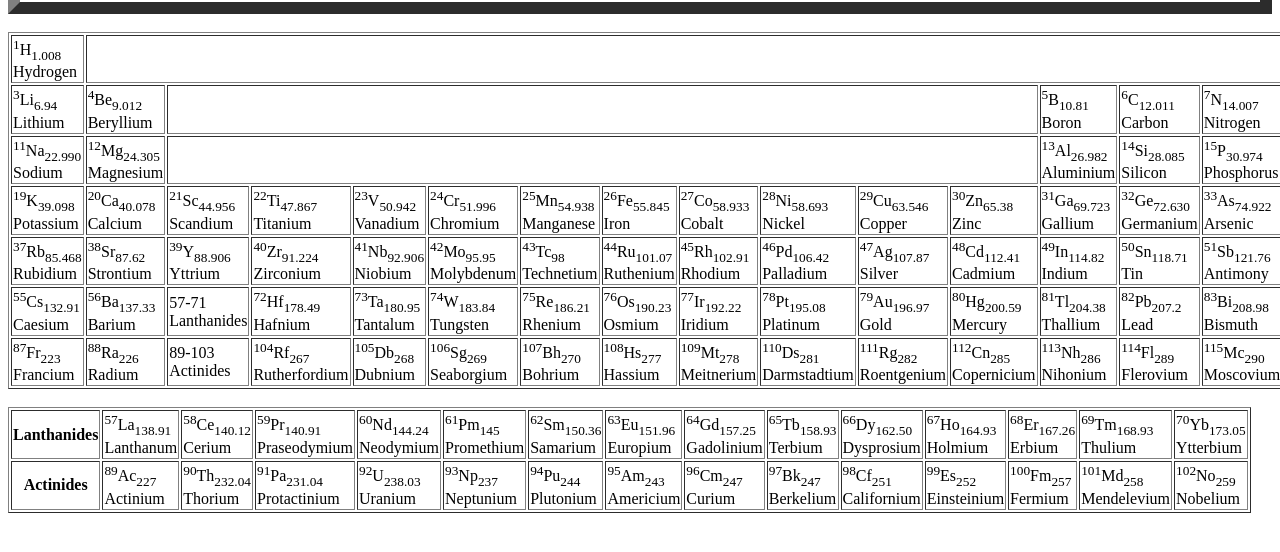
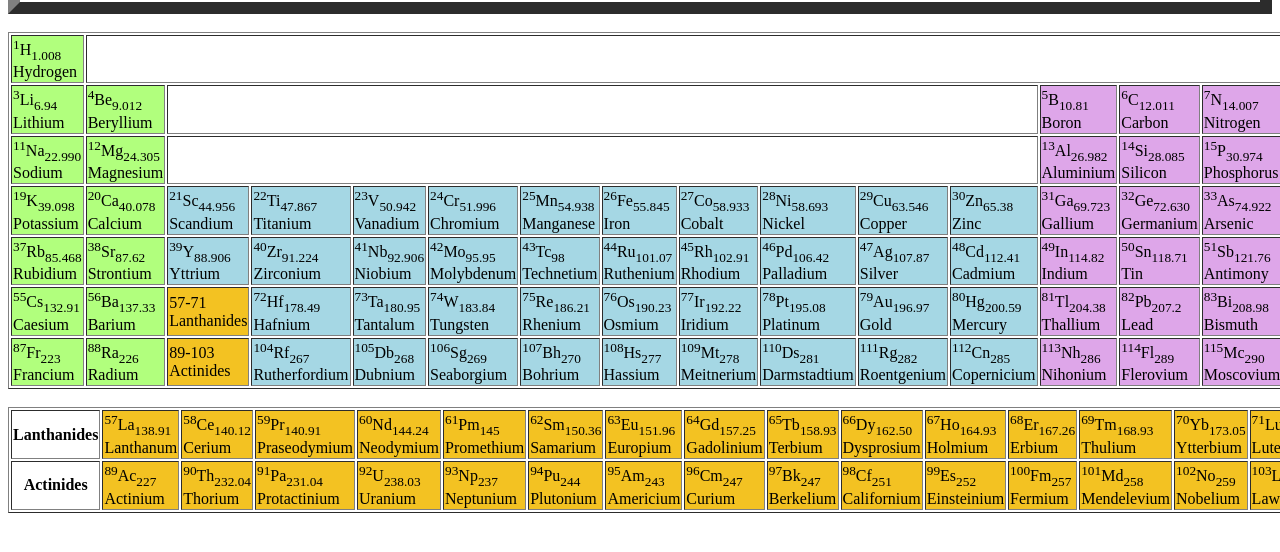
Before and after one commit to taimoorshoaib859/Periodic-Table-SMIT, a plain HTML site: page index.html in a window 1280 px wide. Shown: the part 106-658 px from the top of the page. Drawn offline with Linux system fonts and the light colour scheme.

Commit message:
added colors

```diff
--- a/index.html
+++ b/index.html
@@ -17,501 +17,518 @@
 
     <table border="1">
       <tr>
-        <td>
+        <td style="background-color: rgb(177, 255, 125)">
           <sup>1</sup>H<sub>1.008</sub>
           <div>Hydrogen</div>
         </td>
         <td colspan="16"></td>
-        <td>
+        <td style="background-color: rgb(177, 255, 125)">
           <sup>2</sup>He<sub>4.003</sub>
           <div>Helium</div>
         </td>
       </tr>
+
       <tr>
-        <td>
+        <td style="background-color: rgb(177, 255, 125)">
           <sup>3</sup>Li<sub>6.94</sub>
           <div>Lithium</div>
         </td>
-        <td>
+        <td style="background-color: rgb(177, 255, 125)">
           <sup>4</sup>Be<sub>9.012</sub>
           <div>Beryllium</div>
         </td>
         <td colspan="10"></td>
-        <td>
+        <td style="background-color: rgb(222, 166, 233)">
           <sup>5</sup>B<sub>10.81</sub>
           <div>Boron</div>
         </td>
-        <td>
+        <td style="background-color: rgb(222, 166, 233)">
           <sup>6</sup>C<sub>12.011</sub>
           <div>Carbon</div>
         </td>
-        <td>
+        <td style="background-color: rgb(222, 166, 233)">
           <sup>7</sup>N<sub>14.007</sub>
           <div>Nitrogen</div>
         </td>
-        <td>
+        <td style="background-color: rgb(222, 166, 233)">
           <sup>8</sup>O<sub>15.999</sub>
           <div>Oxygen</div>
         </td>
-        <td>
+        <td style="background-color: rgb(222, 166, 233)">
           <sup>9</sup>F<sub>18.998</sub>
           <div>Fluorine</div>
         </td>
-        <td>
+        <td style="background-color: rgb(222, 166, 233)">
           <sup>10</sup>Ne<sub>20.180</sub>
           <div>Neon</div>
         </td>
       </tr>
+
       <tr>
-        <td>
+        <td style="background-color: rgb(177, 255, 125)">
           <sup>11</sup>Na<sub>22.990</sub>
           <div>Sodium</div>
         </td>
-        <td>
+        <td style="background-color: rgb(177, 255, 125)">
           <sup>12</sup>Mg<sub>24.305</sub>
           <div>Magnesium</div>
         </td>
         <td colspan="10"></td>
-        <td>
+        <td style="background-color: rgb(222, 166, 233)">
           <sup>13</sup>Al<sub>26.982</sub>
           <div>Aluminium</div>
         </td>
-        <td>
+        <td style="background-color: rgb(222, 166, 233)">
           <sup>14</sup>Si<sub>28.085</sub>
           <div>Silicon</div>
         </td>
-        <td>
+        <td style="background-color: rgb(222, 166, 233)">
           <sup>15</sup>P<sub>30.974</sub>
           <div>Phosphorus</div>
         </td>
-        <td>
+        <td style="background-color: rgb(222, 166, 233)">
           <sup>16</sup>S<sub>32.06</sub>
           <div>Sulfur</div>
         </td>
-        <td>
+        <td style="background-color: rgb(222, 166, 233)">
           <sup>17</sup>Cl<sub>35.45</sub>
           <div>Chlorine</div>
         </td>
-        <td>
+        <td style="background-color: rgb(222, 166, 233)">
           <sup>18</sup>Ar<sub>39.948</sub>
           <div>Argon</div>
         </td>
       </tr>
+
       <tr>
-        <td>
+        <td style="background-color: rgb(177, 255, 125)">
           <sup>19</sup>K<sub>39.098</sub>
           <div>Potassium</div>
         </td>
-        <td>
+        <td style="background-color: rgb(177, 255, 125)">
           <sup>20</sup>Ca<sub>40.078</sub>
           <div>Calcium</div>
         </td>
-        <td>
+        <td style="background-color: rgb(165, 215, 228)">
           <sup>21</sup>Sc<sub>44.956</sub>
           <div>Scandium</div>
         </td>
-        <td>
+        <td style="background-color: rgb(165, 215, 228)">
           <sup>22</sup>Ti<sub>47.867</sub>
           <div>Titanium</div>
         </td>
-        <td>
+        <td style="background-color: rgb(165, 215, 228)">
           <sup>23</sup>V<sub>50.942</sub>
           <div>Vanadium</div>
         </td>
-        <td>
+        <td style="background-color: rgb(165, 215, 228)">
           <sup>24</sup>Cr<sub>51.996</sub>
           <div>Chromium</div>
         </td>
-        <td>
+        <td style="background-color: rgb(165, 215, 228)">
           <sup>25</sup>Mn<sub>54.938</sub>
           <div>Manganese</div>
         </td>
-        <td>
+        <td style="background-color: rgb(165, 215, 228)">
           <sup>26</sup>Fe<sub>55.845</sub>
           <div>Iron</div>
         </td>
-        <td>
+        <td style="background-color: rgb(165, 215, 228)">
           <sup>27</sup>Co<sub>58.933</sub>
           <div>Cobalt</div>
         </td>
-        <td>
+        <td style="background-color: rgb(165, 215, 228)">
           <sup>28</sup>Ni<sub>58.693</sub>
           <div>Nickel</div>
         </td>
-        <td>
+        <td style="background-color: rgb(165, 215, 228)">
           <sup>29</sup>Cu<sub>63.546</sub>
           <div>Copper</div>
         </td>
-        <td>
+        <td style="background-color: rgb(165, 215, 228)">
           <sup>30</sup>Zn<sub>65.38</sub>
           <div>Zinc</div>
         </td>
-        <td>
+        <td style="background-color: rgb(222, 166, 233)">
           <sup>31</sup>Ga<sub>69.723</sub>
           <div>Gallium</div>
         </td>
-        <td>
+        <td style="background-color: rgb(222, 166, 233)">
           <sup>32</sup>Ge<sub>72.630</sub>
           <div>Germanium</div>
         </td>
-        <td>
+        <td style="background-color: rgb(222, 166, 233)">
           <sup>33</sup>As<sub>74.922</sub>
           <div>Arsenic</div>
         </td>
-        <td>
+        <td style="background-color: rgb(222, 166, 233)">
           <sup>34</sup>Se<sub>78.971</sub>
           <div>Selenium</div>
         </td>
-        <td>
+        <td style="background-color: rgb(222, 166, 233)">
           <sup>35</sup>Br<sub>79.904</sub>
           <div>Bromine</div>
         </td>
-        <td>
+        <td style="background-color: rgb(222, 166, 233)">
           <sup>36</sup>Kr<sub>83.798</sub>
           <div>Krypton</div>
         </td>
       </tr>
+
       <tr>
-        <td>
+        <td style="background-color: rgb(177, 255, 125)">
           <sup>37</sup>Rb<sub>85.468</sub>
           <div>Rubidium</div>
         </td>
-        <td>
+        <td style="background-color: rgb(177, 255, 125)">
           <sup>38</sup>Sr<sub>87.62</sub>
           <div>Strontium</div>
         </td>
-        <td>
+        <td style="background-color: rgb(165, 215, 228)">
           <sup>39</sup>Y<sub>88.906</sub>
           <div>Yttrium</div>
         </td>
-        <td>
+        <td style="background-color: rgb(165, 215, 228)">
           <sup>40</sup>Zr<sub>91.224</sub>
           <div>Zirconium</div>
         </td>
-        <td>
+        <td style="background-color: rgb(165, 215, 228)">
           <sup>41</sup>Nb<sub>92.906</sub>
           <div>Niobium</div>
         </td>
-        <td>
+        <td style="background-color: rgb(165, 215, 228)">
           <sup>42</sup>Mo<sub>95.95</sub>
           <div>Molybdenum</div>
         </td>
-        <td>
+        <td style="background-color: rgb(165, 215, 228)">
           <sup>43</sup>Tc<sub>98</sub>
           <div>Technetium</div>
         </td>
-        <td>
+        <td style="background-color: rgb(165, 215, 228)">
           <sup>44</sup>Ru<sub>101.07</sub>
           <div>Ruthenium</div>
         </td>
-        <td>
+        <td style="background-color: rgb(165, 215, 228)">
           <sup>45</sup>Rh<sub>102.91</sub>
           <div>Rhodium</div>
         </td>
-        <td>
+        <td style="background-color: rgb(165, 215, 228)">
           <sup>46</sup>Pd<sub>106.42</sub>
           <div>Palladium</div>
         </td>
-        <td>
+        <td style="background-color: rgb(165, 215, 228)">
           <sup>47</sup>Ag<sub>107.87</sub>
           <div>Silver</div>
         </td>
-        <td>
+        <td style="background-color: rgb(165, 215, 228)">
           <sup>48</sup>Cd<sub>112.41</sub>
           <div>Cadmium</div>
         </td>
-        <td>
+        <td style="background-color: rgb(222, 166, 233)">
           <sup>49</sup>In<sub>114.82</sub>
           <div>Indium</div>
         </td>
-        <td>
+        <td style="background-color: rgb(222, 166, 233)">
           <sup>50</sup>Sn<sub>118.71</sub>
           <div>Tin</div>
         </td>
-        <td>
+        <td style="background-color: rgb(222, 166, 233)">
           <sup>51</sup>Sb<sub>121.76</sub>
           <div>Antimony</div>
         </td>
-        <td>
+        <td style="background-color: rgb(222, 166, 233)">
           <sup>52</sup>Te<sub>127.60</sub>
           <div>Tellurium</div>
         </td>
-        <td>
+        <td style="background-color: rgb(222, 166, 233)">
           <sup>53</sup>I<sub>126.90</sub>
           <div>Iodine</div>
         </td>
-        <td>
+        <td style="background-color: rgb(222, 166, 233)">
           <sup>54</sup>Xe<sub>131.29</sub>
           <div>Xenon</div>
         </td>
       </tr>
+
       <tr>
-        <td>
+        <td style="background-color: rgb(177, 255, 125)">
           <sup>55</sup>Cs<sub>132.91</sub>
           <div>Caesium</div>
         </td>
-        <td>
+        <td style="background-color: rgb(177, 255, 125)">
           <sup>56</sup>Ba<sub>137.33</sub>
           <div>Barium</div>
         </td>
-        <td>
+        <td style="background-color: rgb(243, 194, 34)">
           57-71
           <div>Lanthanides</div>
         </td>
-        <td>
+        <td style="background-color: rgb(165, 215, 228)">
           <sup>72</sup>Hf<sub>178.49</sub>
           <div>Hafnium</div>
         </td>
-        <td>
+        <td style="background-color: rgb(165, 215, 228)">
           <sup>73</sup>Ta<sub>180.95</sub>
           <div>Tantalum</div>
         </td>
-        <td>
+        <td style="background-color: rgb(165, 215, 228)">
           <sup>74</sup>W<sub>183.84</sub>
           <div>Tungsten</div>
         </td>
-        <td>
+        <td style="background-color: rgb(165, 215, 228)">
           <sup>75</sup>Re<sub>186.21</sub>
           <div>Rhenium</div>
         </td>
-        <td>
+        <td style="background-color: rgb(165, 215, 228)">
           <sup>76</sup>Os<sub>190.23</sub>
           <div>Osmium</div>
         </td>
-        <td>
+        <td style="background-color: rgb(165, 215, 228)">
           <sup>77</sup>Ir<sub>192.22</sub>
           <div>Iridium</div>
         </td>
-        <td>
+        <td style="background-color: rgb(165, 215, 228)">
           <sup>78</sup>Pt<sub>195.08</sub>
           <div>Platinum</div>
         </td>
-        <td>
+        <td style="background-color: rgb(165, 215, 228)">
           <sup>79</sup>Au<sub>196.97</sub>
           <div>Gold</div>
         </td>
-        <td>
+        <td style="background-color: rgb(165, 215, 228)">
           <sup>80</sup>Hg<sub>200.59</sub>
           <div>Mercury</div>
         </td>
-        <td>
+        <td style="background-color: rgb(222, 166, 233)">
           <sup>81</sup>Tl<sub>204.38</sub>
           <div>Thallium</div>
         </td>
-        <td>
+        <td style="background-color: rgb(222, 166, 233)">
           <sup>82</sup>Pb<sub>207.2</sub>
           <div>Lead</div>
         </td>
-        <td>
+        <td style="background-color: rgb(222, 166, 233)">
           <sup>83</sup>Bi<sub>208.98</sub>
           <div>Bismuth</div>
         </td>
-        <td>
+        <td style="background-color: rgb(222, 166, 233)">
           <sup>84</sup>Po<sub>209</sub>
           <div>Polonium</div>
         </td>
-        <td>
+        <td style="background-color: rgb(222, 166, 233)">
           <sup>85</sup>At<sub>210</sub>
           <div>Astatine</div>
         </td>
-        <td>
+        <td style="background-color: rgb(222, 166, 233)">
           <sup>86</sup>Rn<sub>222</sub>
           <div>Radon</div>
         </td>
       </tr>
+
       <tr>
-        <td>
+        <td style="background-color: rgb(177, 255, 125)">
           <sup>87</sup>Fr<sub>223</sub>
           <div>Francium</div>
         </td>
-        <td>
+        <td style="background-color: rgb(177, 255, 125)">
           <sup>88</sup>Ra<sub>226</sub>
           <div>Radium</div>
         </td>
-        <td>
+        <td style="background-color: rgb(243, 194, 34)">
           89-103
           <div>Actinides</div>
         </td>
-        <td>
+        <td style="background-color: rgb(165, 215, 228)">
           <sup>104</sup>Rf<sub>267</sub>
           <div>Rutherfordium</div>
         </td>
-        <td>
+        <td style="background-color: rgb(165, 215, 228)">
           <sup>105</sup>Db<sub>268</sub>
           <div>Dubnium</div>
         </td>
-        <td>
+        <td style="background-color: rgb(165, 215, 228)">
           <sup>106</sup>Sg<sub>269</sub>
           <div>Seaborgium</div>
         </td>
-        <td>
+        <td style="background-color: rgb(165, 215, 228)">
           <sup>107</sup>Bh<sub>270</sub>
           <div>Bohrium</div>
         </td>
-        <td>
+        <td style="background-color: rgb(165, 215, 228)">
           <sup>108</sup>Hs<sub>277</sub>
           <div>Hassium</div>
         </td>
-        <td>
+        <td style="background-color: rgb(165, 215, 228)">
           <sup>109</sup>Mt<sub>278</sub>
           <div>Meitnerium</div>
         </td>
-        <td>
+        <td style="background-color: rgb(165, 215, 228)">
           <sup>110</sup>Ds<sub>281</sub>
           <div>Darmstadtium</div>
         </td>
-        <td>
+        <td style="background-color: rgb(165, 215, 228)">
           <sup>111</sup>Rg<sub>282</sub>
           <div>Roentgenium</div>
         </td>
-        <td>
+        <td style="background-color: rgb(165, 215, 228)">
           <sup>112</sup>Cn<sub>285</sub>
           <div>Copernicium</div>
         </td>
-        <td>
+        <td style="background-color: rgb(222, 166, 233)">
           <sup>113</sup>Nh<sub>286</sub>
           <div>Nihonium</div>
         </td>
-        <td>
+        <td style="background-color: rgb(222, 166, 233)">
           <sup>114</sup>Fl<sub>289</sub>
           <div>Flerovium</div>
         </td>
-        <td>
+        <td style="background-color: rgb(222, 166, 233)">
           <sup>115</sup>Mc<sub>290</sub>
           <div>Moscovium</div>
         </td>
-        <td>
+        <td style="background-color: rgb(222, 166, 233)">
           <sup>116</sup>Lv<sub>293</sub>
           <div>Livermorium</div>
         </td>
-        <td>
+        <td style="background-color: rgb(222, 166, 233)">
           <sup>117</sup>Ts<sub>294</sub>
           <div>Tennessine</div>
         </td>
-        <td>
+        <td style="background-color: rgb(222, 166, 233)">
           <sup>118</sup>Og<sub>294</sub>
           <div>Oganesson</div>
         </td>
       </tr>
     </table>
+
     <br />
+
     <table border="1">
       <tr>
         <th>Lanthanides</th>
-        <td>
+        <td style="background-color: rgb(243, 194, 34)">
           <sup>57</sup>La<sub>138.91</sub>
           <div>Lanthanum</div>
         </td>
-        <td>
+        <td style="background-color: rgb(243, 194, 34)">
           <sup>58</sup>Ce<sub>140.12</sub>
           <div>Cerium</div>
         </td>
-        <td>
+        <td style="background-color: rgb(243, 194, 34)">
           <sup>59</sup>Pr<sub>140.91</sub>
           <div>Praseodymium</div>
         </td>
-        <td>
+        <td style="background-color: rgb(243, 194, 34)">
           <sup>60</sup>Nd<sub>144.24</sub>
           <div>Neodymium</div>
         </td>
-        <td>
+        <td style="background-color: rgb(243, 194, 34)">
           <sup>61</sup>Pm<sub>145</sub>
           <div>Promethium</div>
         </td>
-        <td>
+        <td style="background-color: rgb(243, 194, 34)">
           <sup>62</sup>Sm<sub>150.36</sub>
           <div>Samarium</div>
         </td>
-        <td>
+        <td style="background-color: rgb(243, 194, 34)">
           <sup>63</sup>Eu<sub>151.96</sub>
           <div>Europium</div>
         </td>
-        <td>
+        <td style="background-color: rgb(243, 194, 34)">
           <sup>64</sup>Gd<sub>157.25</sub>
           <div>Gadolinium</div>
         </td>
-        <td>
+        <td style="background-color: rgb(243, 194, 34)">
           <sup>65</sup>Tb<sub>158.93</sub>
           <div>Terbium</div>
         </td>
-        <td>
+        <td style="background-color: rgb(243, 194, 34)">
           <sup>66</sup>Dy<sub>162.50</sub>
           <div>Dysprosium</div>
         </td>
-        <td>
+        <td style="background-color: rgb(243, 194, 34)">
           <sup>67</sup>Ho<sub>164.93</sub>
           <div>Holmium</div>
         </td>
-        <td>
+        <td style="background-color: rgb(243, 194, 34)">
           <sup>68</sup>Er<sub>167.26</sub>
           <div>Erbium</div>
         </td>
-        <td>
+        <td style="background-color: rgb(243, 194, 34)">
           <sup>69</sup>Tm<sub>168.93</sub>
           <div>Thulium</div>
         </td>
-        <td>
+        <td style="background-color: rgb(243, 194, 34)">
           <sup>70</sup>Yb<sub>173.05</sub>
           <div>Ytterbium</div>
         </td>
+        <td style="background-color: rgb(243, 194, 34)">
+          <sup>71</sup>Lu<sub>174.97</sub>
+          <div>Lutetium</div>
+        </td>
       </tr>
+
       <tr>
         <th>Actinides</th>
-        <td>
+        <td style="background-color: rgb(243, 194, 34)">
           <sup>89</sup>Ac<sub>227</sub>
           <div>Actinium</div>
         </td>
-        <td>
+        <td style="background-color: rgb(243, 194, 34)">
           <sup>90</sup>Th<sub>232.04</sub>
           <div>Thorium</div>
         </td>
-        <td>
+        <td style="background-color: rgb(243, 194, 34)">
           <sup>91</sup>Pa<sub>231.04</sub>
           <div>Protactinium</div>
         </td>
-        <td>
+        <td style="background-color: rgb(243, 194, 34)">
           <sup>92</sup>U<sub>238.03</sub>
           <div>Uranium</div>
         </td>
-        <td>
+        <td style="background-color: rgb(243, 194, 34)">
           <sup>93</sup>Np<sub>237</sub>
           <div>Neptunium</div>
         </td>
-        <td>
+        <td style="background-color: rgb(243, 194, 34)">
           <sup>94</sup>Pu<sub>244</sub>
           <div>Plutonium</div>
         </td>
-        <td>
+        <td style="background-color: rgb(243, 194, 34)">
           <sup>95</sup>Am<sub>243</sub>
           <div>Americium</div>
         </td>
-        <td>
+        <td style="background-color: rgb(243, 194, 34)">
           <sup>96</sup>Cm<sub>247</sub>
           <div>Curium</div>
         </td>
-        <td>
+        <td style="background-color: rgb(243, 194, 34)">
           <sup>97</sup>Bk<sub>247</sub>
           <div>Berkelium</div>
         </td>
-        <td>
+        <td style="background-color: rgb(243, 194, 34)">
           <sup>98</sup>Cf<sub>251</sub>
           <div>Californium</div>
         </td>
-        <td>
+        <td style="background-color: rgb(243, 194, 34)">
           <sup>99</sup>Es<sub>252</sub>
           <div>Einsteinium</div>
         </td>
-        <td>
+        <td style="background-color: rgb(243, 194, 34)">
           <sup>100</sup>Fm<sub>257</sub>
           <div>Fermium</div>
         </td>
-        <td>
+        <td style="background-color: rgb(243, 194, 34)">
           <sup>101</sup>Md<sub>258</sub>
           <div>Mendelevium</div>
         </td>
-        <td>
+        <td style="background-color: rgb(243, 194, 34)">
           <sup>102</sup>No<sub>259</sub>
           <div>Nobelium</div>
+        </td>
+        <td style="background-color: rgb(243, 194, 34)">
+          <sup>103</sup>Lr<sub>266</sub>
+          <div>Lawrencium</div>
         </td>
       </tr>
     </table>
```
